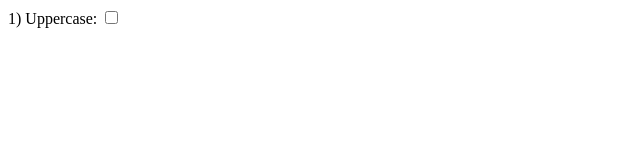
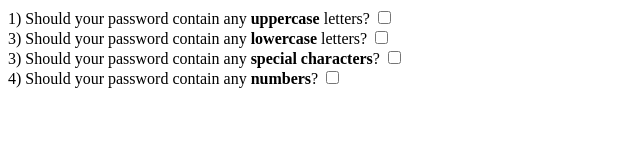
Before and after one commit to gato365/gato365-friendly-parakeet-ijw, a plain HTML site: page learning_files/index-check-boxes.html in a window 1280 px wide. Shown: the whole page, without its empty margins (0-640 px from the left). Drawn offline with Linux system fonts and the light colour scheme.

Commit message:
Made 4 questions within learning index-check-boxes

```diff
--- a/learning_files/index-check-boxes.html
+++ b/learning_files/index-check-boxes.html
@@ -3,9 +3,19 @@
 <body>
 
 
-<label for="isUppercase"> 1) Uppercase:</label>
+<label for="isUppercase"> 1) Should your password contain any <b>uppercase</b> letters?</label>
 <input type="checkbox" id="isUppercase" onclick="myFunction()">
+</br>
+<label for="isLowercase"> 3) Should your password contain any <b>lowercase</b> letters?</label>
+<input type="checkbox" id="isLowercase" onclick="myFunction()">
+</br>
+<label for="isSpecialCharacter"> 3) Should your password contain any <b>special characters</b>?</label>
+<input type="checkbox" id="isSpecialCharacter" onclick="myFunction()">
+</br>
+<label for="isNumeric"> 4) Should your password contain any <b> numbers</b>?</label>
+<input type="checkbox" id="isNumeric" onclick="myFunction()">
 
+</br>
 <!-- <p id="text" style="display:none">Checkbox is CHECKED!</p> -->
 
 
```
